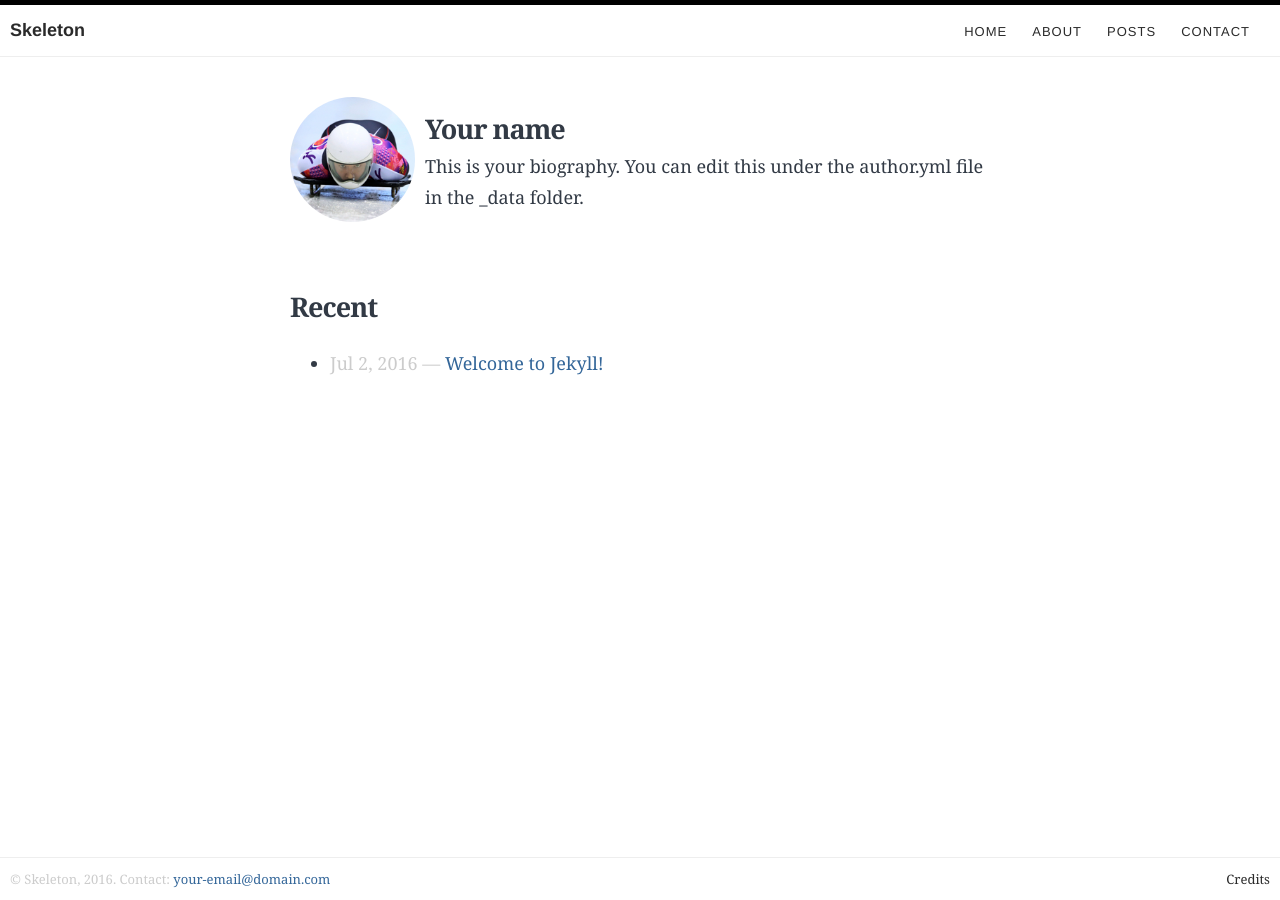
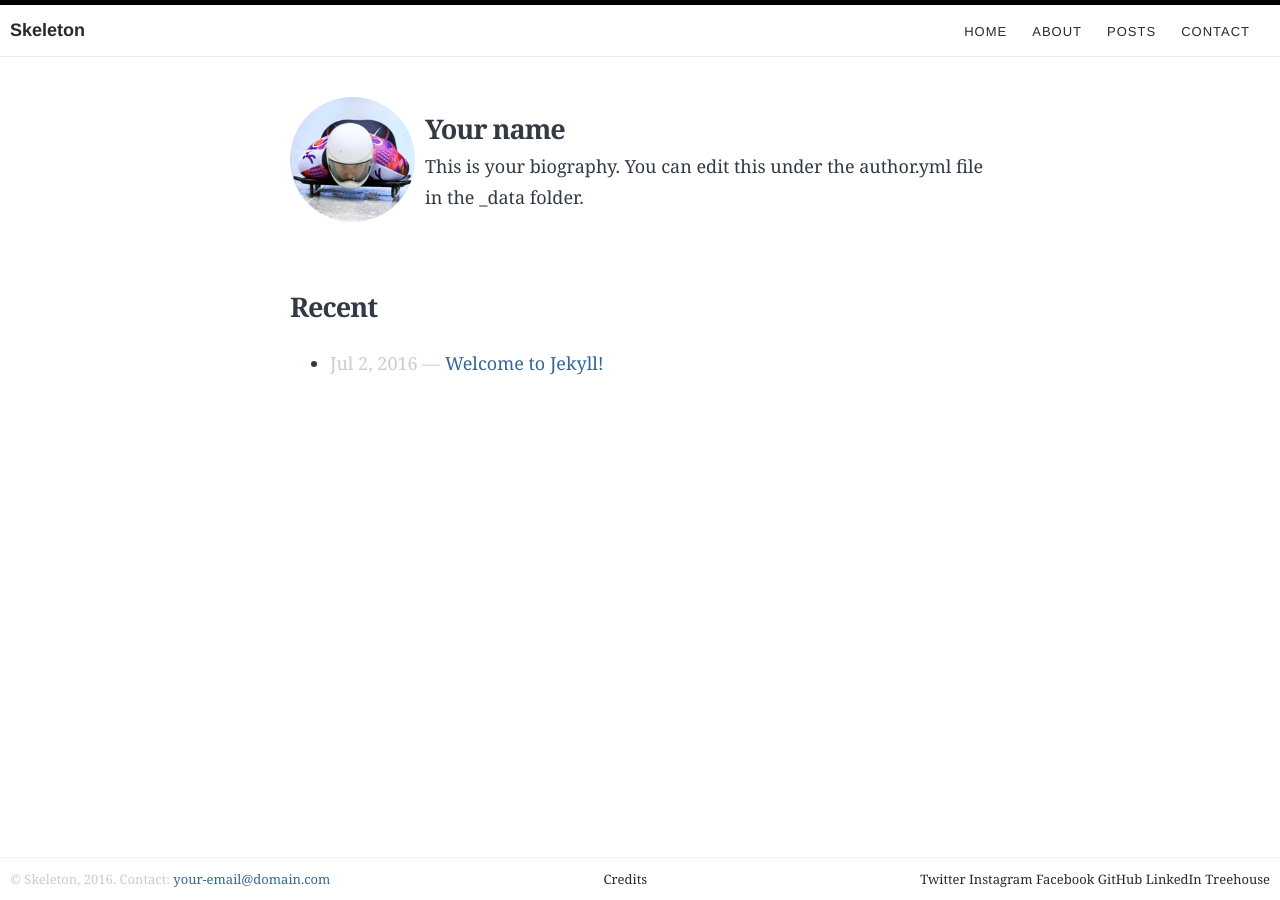
Before and after one commit to morgantracey/morgantracey.github.io, a Jekyll site: the page built from index.html, in a window 1280 px wide. Built offline with Jekyll 4.4.1, drawn with Linux system fonts in a browser that asks for light colours.

Commit message:
Add basic social links to footer

```diff
--- a/_config.yml
+++ b/_config.yml
@@ -9,6 +9,9 @@ locale: "en"
 markdown: kramdown
 permalink: /:title
 
+# Sitewide customizations
+show-social-links-in-footer: true
+
 # Files
 include:
   - _pages
--- a/_includes/footer.html
+++ b/_includes/footer.html
@@ -11,4 +11,7 @@
     {% endfor %}
   </nav>
   {% endif %}
+  {% if site.show-social-links-in-footer %}
+    {% include social-links.html %}
+  {% endif %}
 </footer>
--- /dev/null
+++ b/_includes/social-links.html
@@ -0,0 +1,29 @@
+<nav class="social-links">
+  {% if site.data.social.twitter %}
+    <a href="https://www.twitter.com/{{site.data.social.twitter}}" class="link--twitter">Twitter</a>
+  {% endif %}
+  {% if site.data.social.instagram %}
+    <a href="https://www.instagram.com/{{site.data.social.instagram}}" class="link--instagram">Instagram</a>
+  {% endif %}
+  {% if site.data.social.facebook %}
+    <a href="https://www.facebook.com/{{site.data.social.facebook}}" class="link--facebook">Facebook</a>
+  {% endif %}
+  {% if site.data.social.github %}
+    <a href="https://www.github.com/{{site.data.social.github}}" class="link--github">GitHub</a>
+  {% endif %}
+  {% if site.data.social.linkedin %}
+    <a href="https://www.linkedin.com/in/{{site.data.social.linkedin}}" class="link--linkedin">LinkedIn</a>
+  {% endif %}
+  {% if site.data.social.youtube %}
+    <a href="https://www.youtube.com/{{site.data.social.youtube}}" class="link--youtube">YouTube</a>
+  {% endif %}
+  {% if site.data.social.google-plus %}
+    <a href="https://www.google.com/{{site.data.social.google}}" class="link--google">Google</a>
+  {% endif %}
+  {% if site.data.social.tumblr %}
+    <a href="https://www.tumblr.com/{{site.data.social.tumblr}}" class="link--tumblr">Tumblr</a>
+  {% endif %}
+  {% if site.data.social.treehouse %}
+    <a href="https://www.teamtreehouse.com/{{site.data.social.treehouse}}" class="link--treehouse">Treehouse</a>
+  {% endif %}
+</nav>
--- a/_sass/abstracts/_variables.scss
+++ b/_sass/abstracts/_variables.scss
@@ -72,3 +72,15 @@ $footer-font-color: #ccc;
 
 // Breakpoint
 $breakpoint: 769px;
+
+// Social Colors
+$social-colors: (
+  twitter: #55acee,
+  facebook: #3b5998,
+  instagram: #f56040,
+  google: #ea4335,
+  tumblr: #35465c,
+  linkedin: #0077b5,
+  treehouse: #6fbc6d,
+  github: #4183c4
+);
--- /dev/null
+++ b/_sass/base/_typography.scss
@@ -0,0 +1,6 @@
+// social colors
+@each $provider, $color in $social-colors {
+  .link--#{$provider}:hover {
+    color: $color;
+  }
+}
--- a/css/main.scss
+++ b/css/main.scss
@@ -7,6 +7,7 @@
 
 @import
   "base/base",
+  "base/typography",
   "base/syntax-highlighting";
 
 @import
```
Also changed, not shown: _data/social.yml (added, +9 -0 lines).
